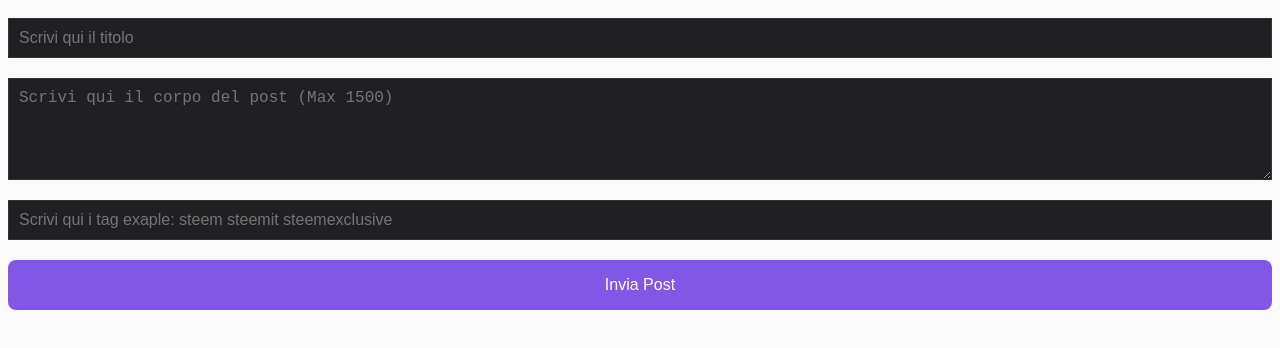
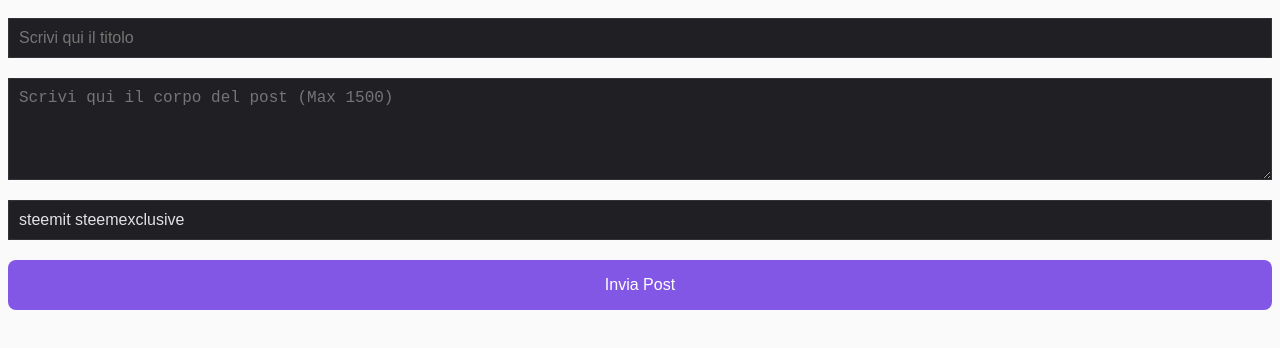
Before and after one commit to tasuboyz/Posting-Web-App, a React (Vite) app: page / in a window 1280 px wide. Shown: the top 348 px of the page. Built offline with nearby package versions, Linux system fonts and the light colour scheme.

Commit message:
Update App.tsx

```diff
--- a/src/App.tsx
+++ b/src/App.tsx
@@ -11,7 +11,7 @@ declare global {
 function App() {
   const [titolo, setTitolo] = React.useState('');
   const [description, setDescription] = React.useState('');
-  const [tag, setTag] = React.useState('');
+  const [tag, setTag] = React.useState('steemit steemexclusive');
   // const [initData, setInitData] = useState('');
 
   const inviaMessaggio = (): void => {
```
